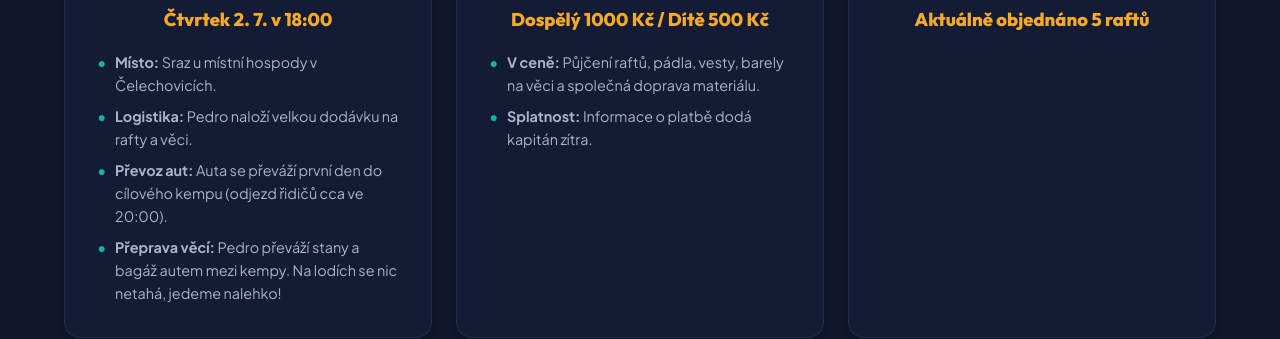
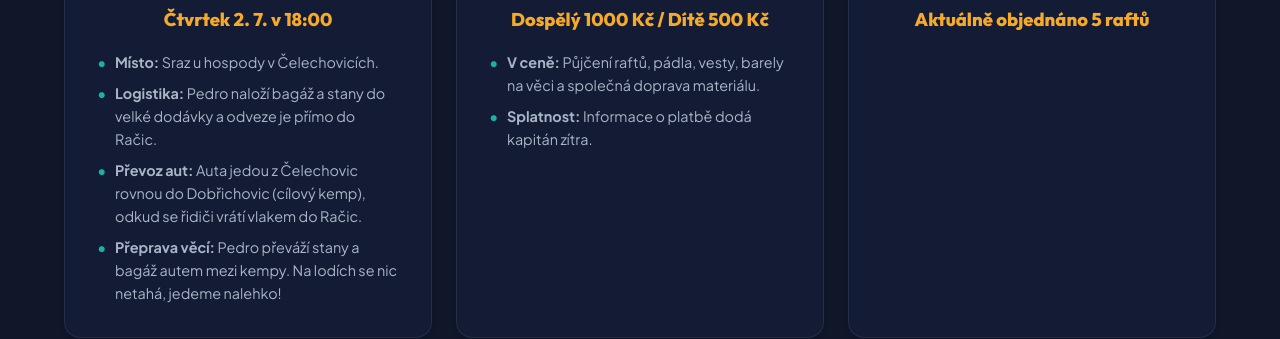
Before and after one commit to Stuard40/celechovice-voda-2026, a website built with Vite: page index.html in a window 1280 px wide. Shown: the part 1207-1546 px from the top of the page. Built offline with nearby package versions, Linux system fonts and the light colour scheme.

Commit message:
feat: zmena planu - auta jedou z Celechovic rovnou do Dobrichovic a ridici vlakem

```diff
--- a/index.html
+++ b/index.html
@@ -94,9 +94,9 @@
           <h3>Sraz & Odjezd</h3>
           <p class="org-highlight">Čtvrtek 2. 7. v 18:00</p>
           <ul>
-            <li><strong>Místo:</strong> Sraz u místní hospody v Čelechovicích.</li>
-            <li><strong>Logistika:</strong> Pedro naloží velkou dodávku na rafty a věci.</li>
-            <li><strong>Převoz aut:</strong> Auta se převáží první den do cílového kempu (odjezd řidičů cca ve 20:00).</li>
+            <li><strong>Místo:</strong> Sraz u hospody v Čelechovicích.</li>
+            <li><strong>Logistika:</strong> Pedro naloží bagáž a stany do velké dodávky a odveze je přímo do Račic.</li>
+            <li><strong>Převoz aut:</strong> Auta jedou z Čelechovic rovnou do Dobřichovic (cílový kemp), odkud se řidiči vrátí vlakem do Račic.</li>
             <li><strong>Přeprava věcí:</strong> Pedro převáží stany a bagáž autem mezi kempy. Na lodích se nic netahá, jedeme nalehko!</li>
           </ul>
         </div>
@@ -203,7 +203,7 @@
             <span class="timeline-day">Den 1 • Čtvrtek 2. 7.</span>
             <h3>Sraz & přesun do Račic (Tábořiště U Jezu)</h3>
             <p class="timeline-distance"><i data-lucide="map-pin"></i> Račice (pravý břeh)</p>
-            <p>Odjezd v 18:00 od hospody. Pedro naloží dodávku a přejedeme do Račic. Postavíme stany a zahájíme akci. Auta se převáží první den do cílového kempu (odjezd řidičů cca ve 20:00).</p>
+            <p>Sraz v 18:00 u hospody v Čelechovicích. Pedro naloží věci a stany do velké dodávky a odveze je rovnou do Račic. Řidiči odjedou svými auty přímo do Dobřichovic (cílový kemp), tam zaparkují a vrátí se do Račic vlakem. Následně v Račicích postavíme stany a zahájíme akci.</p>
 
             <div class="warning-box">
               <i data-lucide="info"></i>
```
